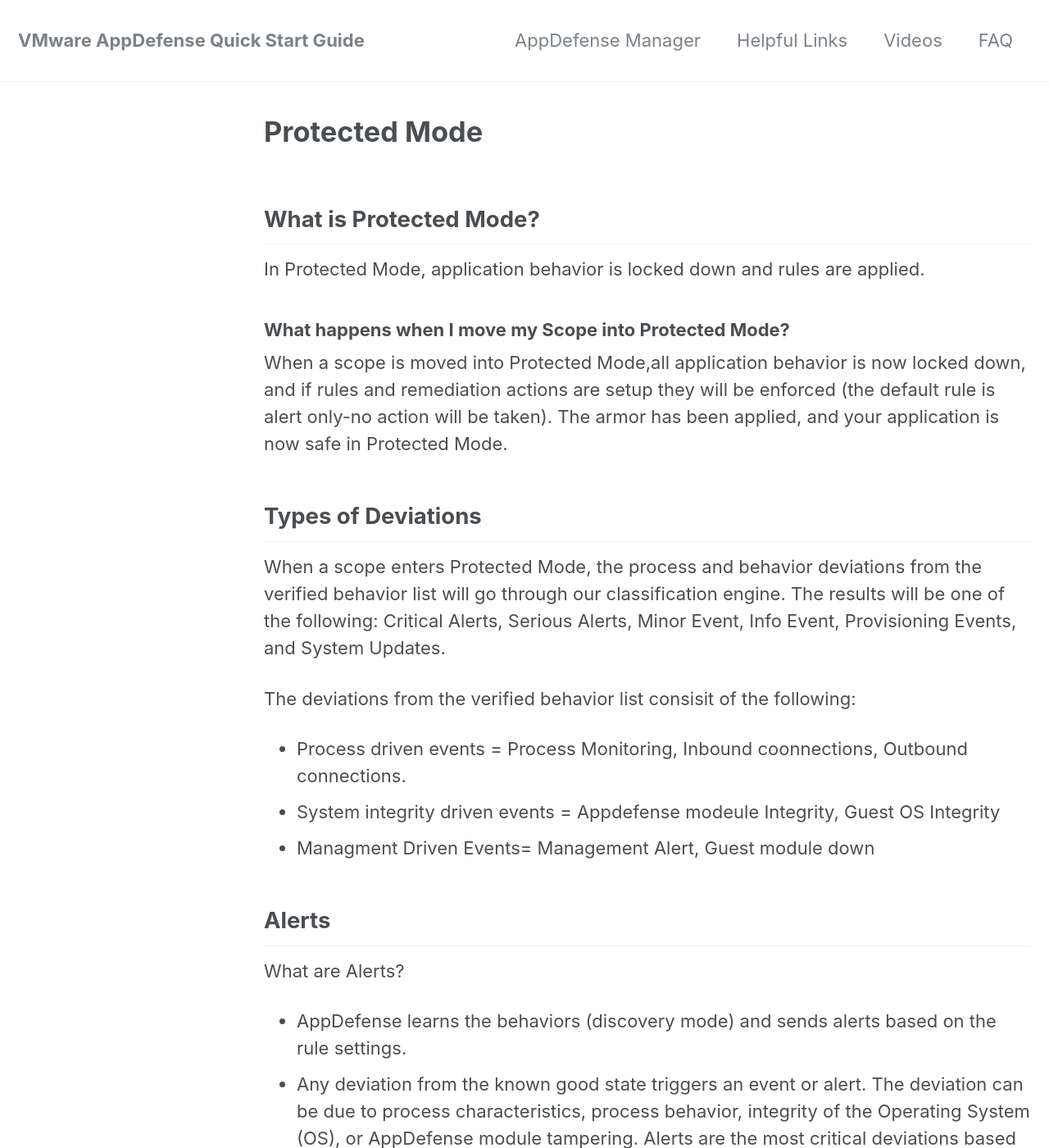
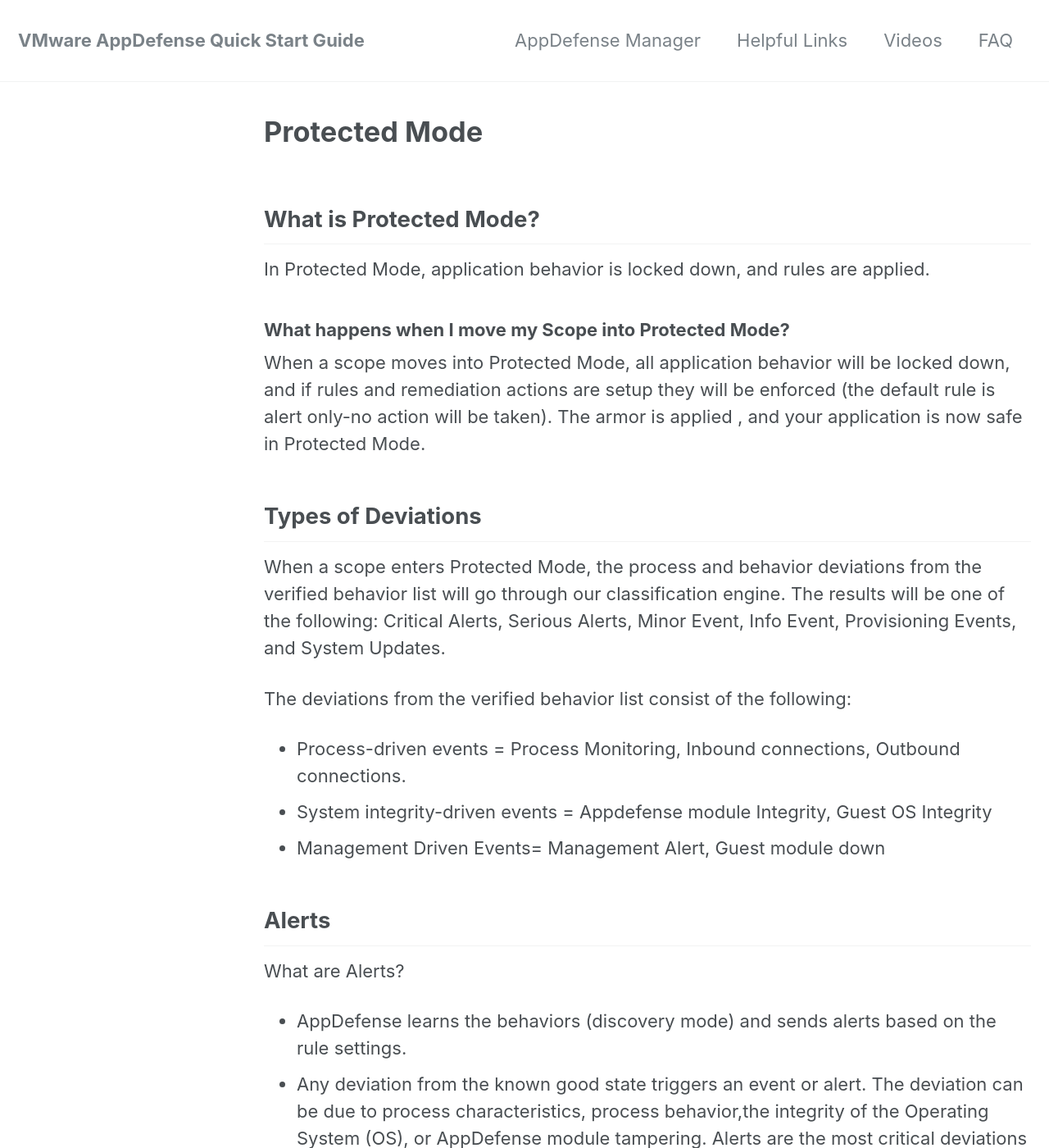
Before and after one commit to vmware-csa-team/AppDefense-Quick-Start-Guide, a Jekyll site: the page built from AppD Pages/protect.md, in a window 1280 px wide and 1400 px high. Shown: the whole window at 82% size. Built offline with Jekyll 4.4.1, drawn with Linux system fonts in a browser that asks for light colours; nearby versions of some CDN libraries; some of the changed text lies outside the part shown.

Commit message:
Update protect.md

```diff
--- a/AppD Pages/protect.md
+++ b/AppD Pages/protect.md
@@ -8,29 +8,29 @@
 author_profile: false
 ---
 ## What is Protected Mode?
-In Protected Mode, application behavior is locked down and rules are applied.
+In Protected Mode, application behavior is locked down, and rules are applied.
 
 ### What happens when I move my Scope into Protected Mode?
-When a scope is moved into Protected Mode,all application behavior is now locked down, and if rules and remediation actions are setup they will be enforced (the default rule is alert only-no action will be taken). The armor has been applied, and your application is now safe in Protected Mode.
+When a scope moves into Protected Mode, all application behavior will be locked down, and if rules and remediation actions are setup they will be enforced (the default rule is alert only-no action will be taken). The armor is applied , and your application is now safe in Protected Mode.
 
 ## Types of Deviations
 When a scope enters Protected Mode, the process and behavior deviations from the verified behavior list will go through our classification engine. The results will be one of the following: Critical Alerts, Serious Alerts, Minor Event, Info Event, Provisioning Events, and System Updates.
 
-The deviations from the verified behavior list consisit of the following:
+The deviations from the verified behavior list consist of the following:
 
-- Process driven events = Process Monitoring, Inbound coonnections, Outbound connections.
-- System integrity driven events = Appdefense modeule Integrity, Guest OS Integrity
-- Managment Driven Events= Management Alert, Guest module down
+- Process-driven events = Process Monitoring, Inbound connections, Outbound connections.
+- System integrity-driven events = Appdefense module Integrity, Guest OS Integrity
+- Management Driven Events= Management Alert, Guest module down
 
 ## Alerts
 What are Alerts?
 - AppDefense learns the behaviors (discovery mode) and sends alerts based on the rule settings.
-- Any deviation from the known good state triggers an event or alert. The deviation can be due to process characteristics, process behavior, integrity of the Operating System (OS), or AppDefense module tampering. Alerts are the most critical deviations based on social assurance and threat scores.
-## Alert Classififcaiton
+- Any deviation from the known good state triggers an event or alert. The deviation can be due to process characteristics, process behavior,the integrity of the Operating System (OS), or AppDefense module tampering. Alerts are the most critical deviations based on social assurance and threat scores.
+## Alert Classification
 
 {% include video id="QbmfQBalTGw" provider="youtube" %}
 
-AppDefense classifies alerts based on their threat level. When you log into the AppDefense Manager, in the left navigation pane click Alerts. The alerts are grouped based on the process name. Critical and Serious Alerts are only displayed in the Alerts page. All Alerts should be investigated and when necessary take immediate action.
+AppDefense classifies alerts based on their threat level.In the AppDefense Manager,ckick the "alerts" button located on the left navigation pane. The alerts are grouped based on the process name. Critical and Serious Alerts are only displayed in the Alerts page. All Alerts should be investigated and when necessary, take immediate action.
 
 Example of Alerts:
 
```
